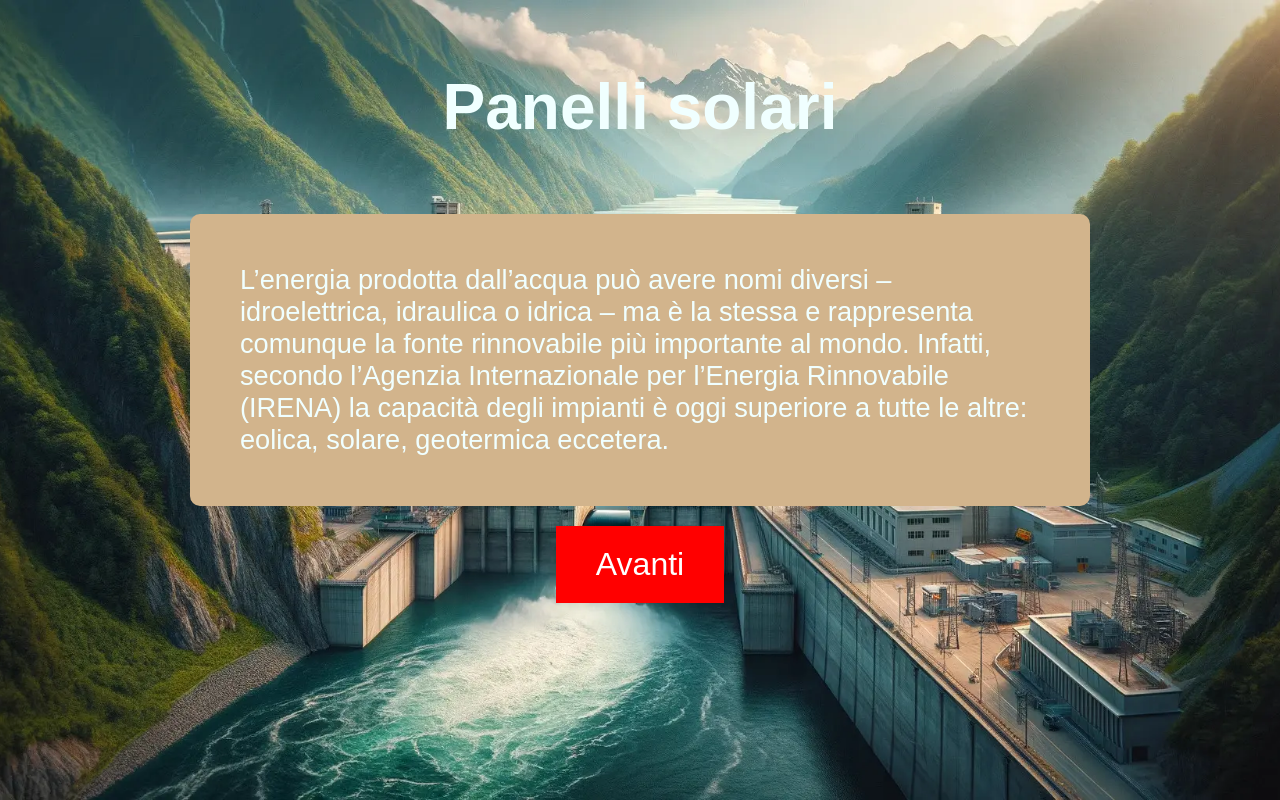
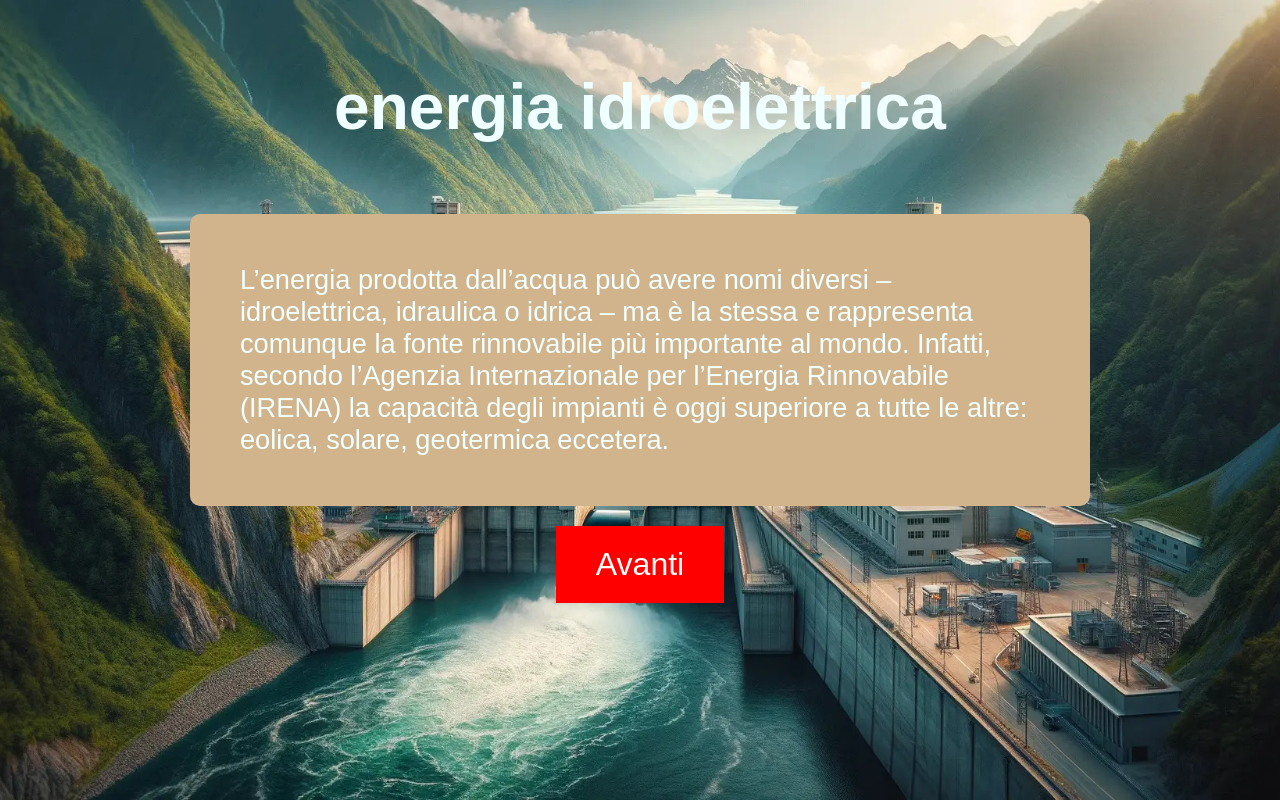
Before and after one commit to leoneinfinito/energia, a plain HTML site: page pagine/scheda 2.html in a window 1280 px wide. Drawn offline with Linux system fonts and the light colour scheme.

Commit message:
Update scheda 2.html

```diff
--- a/pagine/scheda 2.html
+++ b/pagine/scheda 2.html
@@ -57,7 +57,7 @@
 </head>
 <body>
     <div class="new-content">
-        <h1>Panelli solari</h1>
+        <h1>energia idroelettrica</h1>
         <div class="box">L’energia prodotta dall’acqua può avere nomi diversi – idroelettrica, idraulica o idrica – ma è la stessa e rappresenta comunque la fonte rinnovabile più importante al mondo.
             Infatti, secondo l’Agenzia Internazionale per l’Energia Rinnovabile (IRENA) la capacità degli impianti è oggi superiore a tutte le altre: eolica, solare, geotermica eccetera.</div>
         <button class="btn-bottom-right" onclick="window.location.href='fine.html'">Avanti</button>
```
